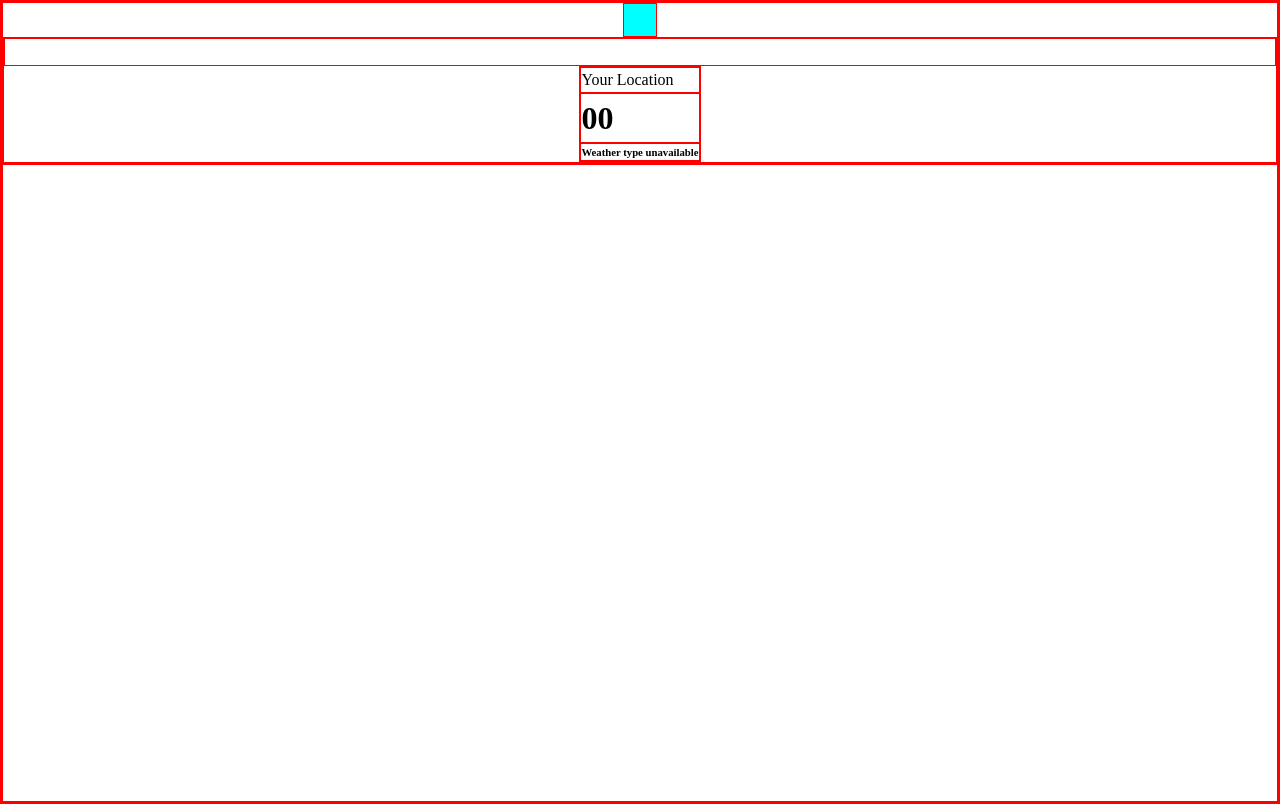
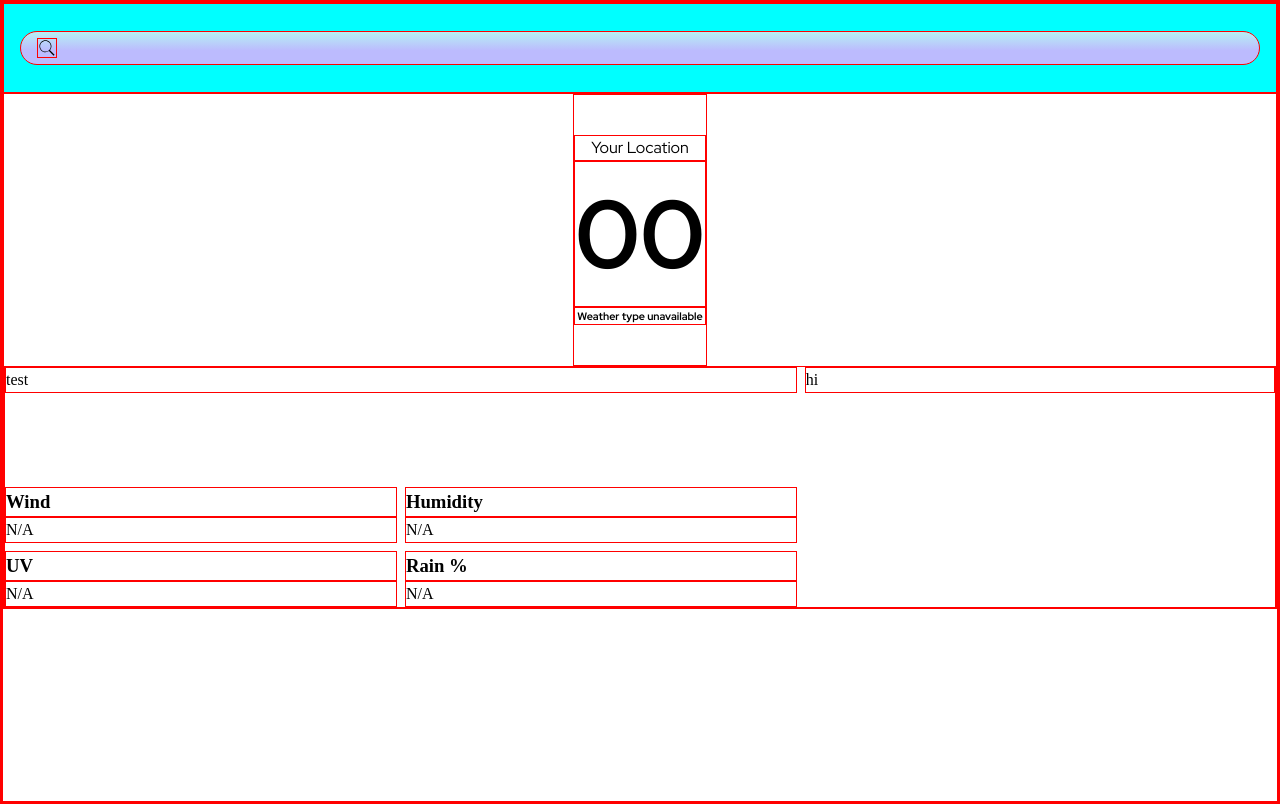
Before and after one commit to justinleski/weather-app, a website built with webpack: page src/index.html in a window 1280 px wide. Built offline with nearby package versions, Linux system fonts and the light colour scheme; no server answers.

Commit message:
chore: Update DOM to include more data and change CSS styling

```diff
--- a/src/index.html
+++ b/src/index.html
@@ -9,21 +9,51 @@
     <div class="wrapper">
         <header>
             <!--logo-->
+            <div class="searchBar">
+                <svg xmlns="http://www.w3.org/2000/svg" x="0px" y="0px" width="20" height="20" viewBox="0 0 50 50">
+                    <path d="M 21 3 C 11.621094 3 4 10.621094 4 20 C 4 29.378906 11.621094 37 21 37 C 24.710938 37 28.140625 35.804688 30.9375 33.78125 L 44.09375 46.90625 L 46.90625 44.09375 L 33.90625 31.0625 C 36.460938 28.085938 38 24.222656 38 20 C 38 10.621094 30.378906 3 21 3 Z M 21 5 C 29.296875 5 36 11.703125 36 20 C 36 28.296875 29.296875 35 21 35 C 12.703125 35 6 28.296875 6 20 C 6 11.703125 12.703125 5 21 5 Z"></path>
+                    </svg>
+                <input type="text" id="search">
+            </div>
 
             <!--checkbox toggle-->
         </header>
 
         <main>
-            <input type="text" id="search">
+
             <div class="currentWeather">
                 <p id="currLoc">Your Location</p>
-                <h1 id="currTemp">00</h1>
+                <h1 id="currTemp" class="temp">00</h1>
                 <h6 id="currDesc">Weather type unavailable</h6>
             </div>
 
             <section>
                 <!--All other subsections for weather go here-->
+                <div class="hourlyForecast">
+                    <p>test</p>
+                </div>
+
+                <div class="windSpeed">
+                    <h3>Wind</h3>
+                    <p>N/A</p>
+                </div>
+
+                <div class="humidity">
+                    <h3>Humidity</h3>
+                    <p>N/A</p>
+                </div>
+
+                <div class="uvIndex">
+                    <h3>UV</h3>
+                    <p>N/A</p>
+                </div>
+
+                <div class="rainChance">
+                    <h3>Rain %</h3>
+                    <p>N/A</p>
+                </div>
                 <span>
+                    <p>hi</p>
                     <!--Hourly forecast-->
                 </span>
 
--- a/src/style.css
+++ b/src/style.css
@@ -1,5 +1,9 @@
+@import url('https://fonts.googleapis.com/css2?family=Red+Hat+Display:ital,wght@0,300..900;1,300..900&family=Tajawal:wght@200;300;400;500;700;800;900&display=swap');
+@import url('https://fonts.googleapis.com/css2?family=Nanum+Gothic&family=Red+Hat+Display:ital,wght@0,300..900;1,300..900&family=Tajawal:wght@200;300;400;500;700;800;900&display=swap');
+
 :root {
-    --font-main: ;
+    --font-main: "Red Hat Display", Arial, Helvetica, sans-serif;
+    --font-secondary: "Nanum Gothic", Verdana, Geneva, Tahoma, sans-serif;
 }
 *, *::before, *::after {
 	box-sizing: border-box;
@@ -35,6 +39,9 @@ p, h1, h2, h3, h4, h5, h6 {
     width: 1280px;
     height: 100vh;
 }
+.wrapper > * {
+    width: 100%;
+}
 main {
     display: flex;
     flex-direction: column;
@@ -43,25 +50,90 @@ main {
 }
 header {
     display: flex;
-    max-height: max(10vh, 300px);
+    max-height: max(1vh, 100px);
     background-color: aqua;
     padding: max(1%, 16px);
     justify-content: space-between;
+    align-items: center;
 }
-input, #search{
-    width: 100%;
-}
+/*Extra info grid display*/
 section {
     display: grid;
     width: 100%;
     height: auto;
+    grid-template-columns: 1fr 1fr 1.2fr;
+    grid-template-rows: 2fr 1fr 1fr;
+    gap: 8px;
 }
 section > * {
     border-radius: 1rem;
     gap: 16px;
     border: 0;
 }
-temp {
-    font-family: Arial, Helvetica, sans-serif;
-
+.hourlyForecast {
+    grid-column: 1 / span 2;
+    grid-row: 1;
 }
+.windSpeed {
+    grid-column: 1;
+    grid-row: 2;
+}
+.humidity {
+    grid-column: 2;
+    grid-row: 2;
+}
+.uvIndex {
+    grid-column: 1;
+    grid-row: 3;
+}
+.rainChance {
+    grid-column: 2;
+    grid-row: 3;
+}
+span {
+    grid-column: 3;
+    grid-row: 1 / span 3;
+}
+/*end grid*/
+.temp {
+    font-family: var(--font-main);
+    font-weight: 600;
+}
+.currentWeather {
+    padding-top: 40px;
+    padding-bottom: 40px;
+    font-family: var(--font-main);
+}
+.currentWeather * {
+    text-align: center;
+}
+input {
+    border-radius: 1rem;
+    border: 0;
+    outline: none;
+}
+input, #search{
+    width: 100%;
+    height: inherit;
+}
+.searchBar {
+    height: clamp(25px, 5%, 1vh);
+    width: 100%;
+    display: flex;
+    flex-direction: row;
+    align-items: center;
+    padding: 16px;
+    background: rgb(188,187,254);
+    background: linear-gradient(0deg, rgba(188,187,254,1) 42%, rgba(182,240,244,1) 100%);
+    border-radius: 1.5rem;
+    text-overflow: ellipsis;
+}
+.searchBar > * {
+    background-color: transparent;
+    font-family: var(--font-secondary);
+    font-weight: 400;
+}
+#currTemp {
+    font-size: 6rem;
+    font-weight: 700;
+}
```
